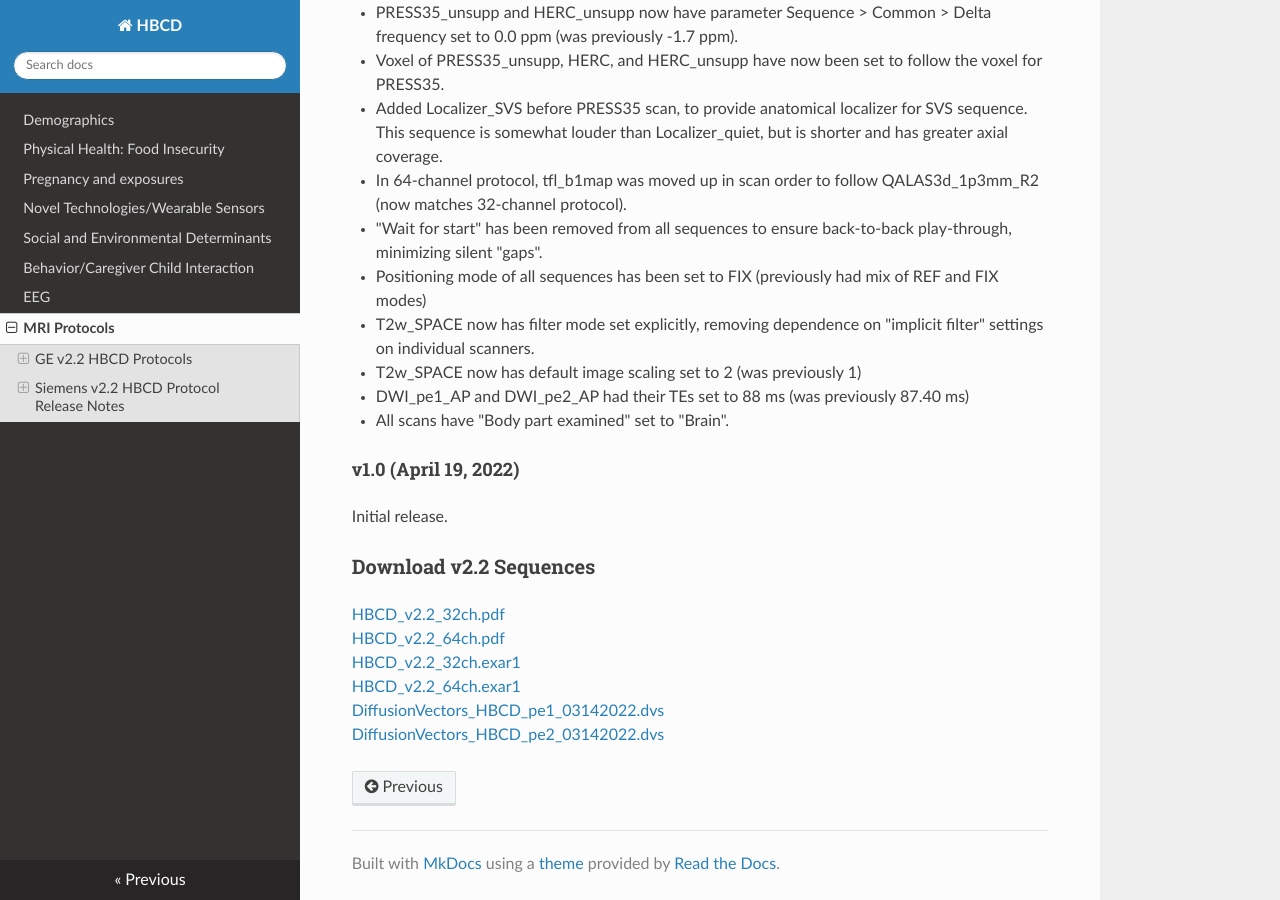
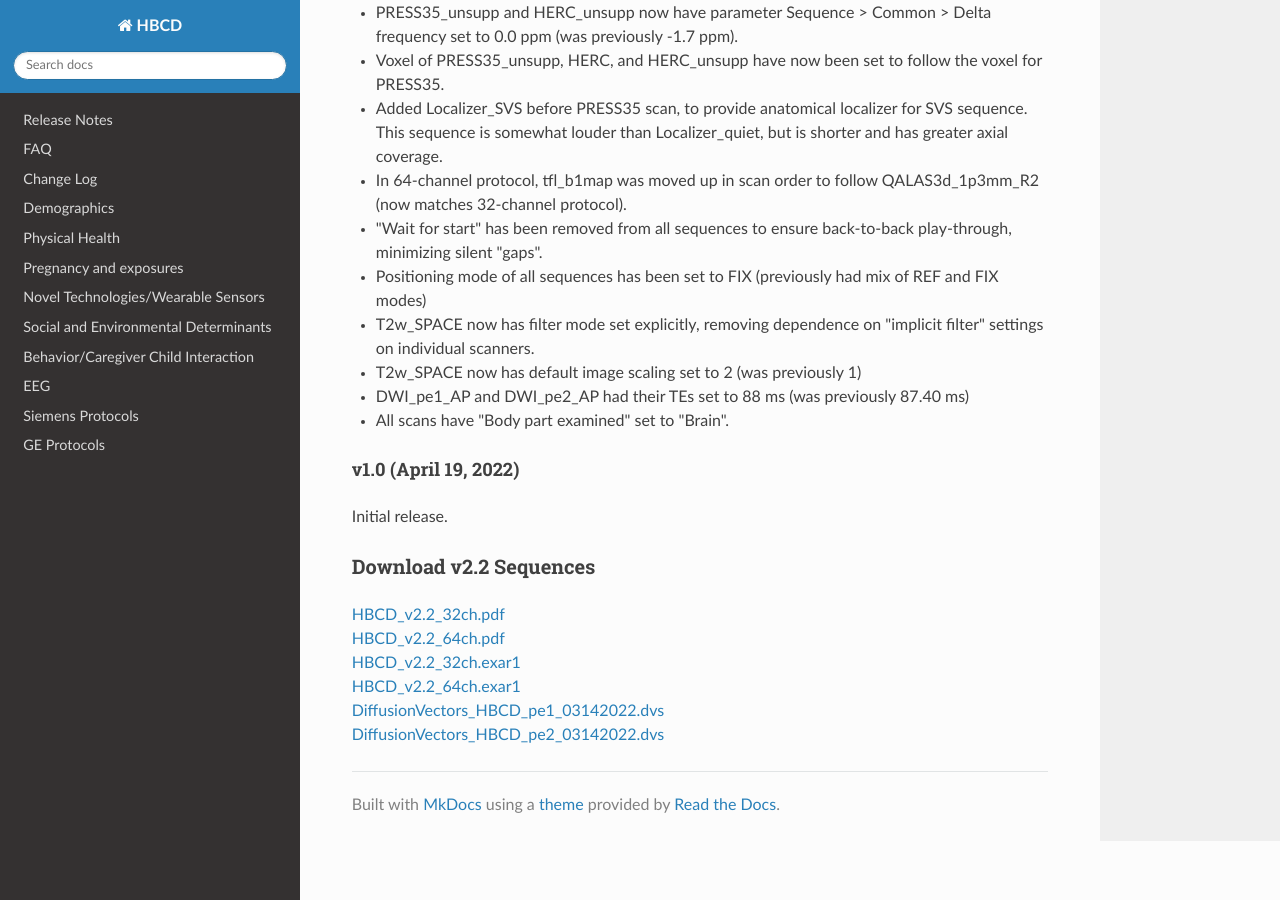
Before and after one commit to mattcieslak/hbcd-docs, an MkDocs documentation site: the page built from docs/mri_protocols.md, in a window 1280 px wide and 900 px high, scrolled down 8089 px. Built offline with MkDocs 1.6.1, drawn with Linux system fonts in a browser that asks for light colours; nearby versions of some CDN libraries.

Commit message:
Update mkdocs.yml
add sections to more closely match ABCD Wiki

```diff
--- a/mkdocs.yml
+++ b/mkdocs.yml
@@ -4,11 +4,15 @@
   - search
 docs_dir: docs
 nav:
+  - Release Notes: releasenotes.md
+  - FAQ: faq.md
+  - Change Log: changelog.md
   - Demographics: demographics.md
-  - "Physical Health: Food Insecurity": physhealth.md
+  - Physical Health: physhealth.md
   - Pregnancy and exposures: pregexposures.md
   - Novel Technologies/Wearable Sensors: sensors.md
   - Social and Environmental Determinants: socenv_determinants.md
   - Behavior/Caregiver Child Interaction: behavior.md
   - EEG: eeg.md
-  - MRI Protocols: mri_protocols.md
+  - Siemens Protocols: siemens.md
+  - GE Protocols: ge.md
```
